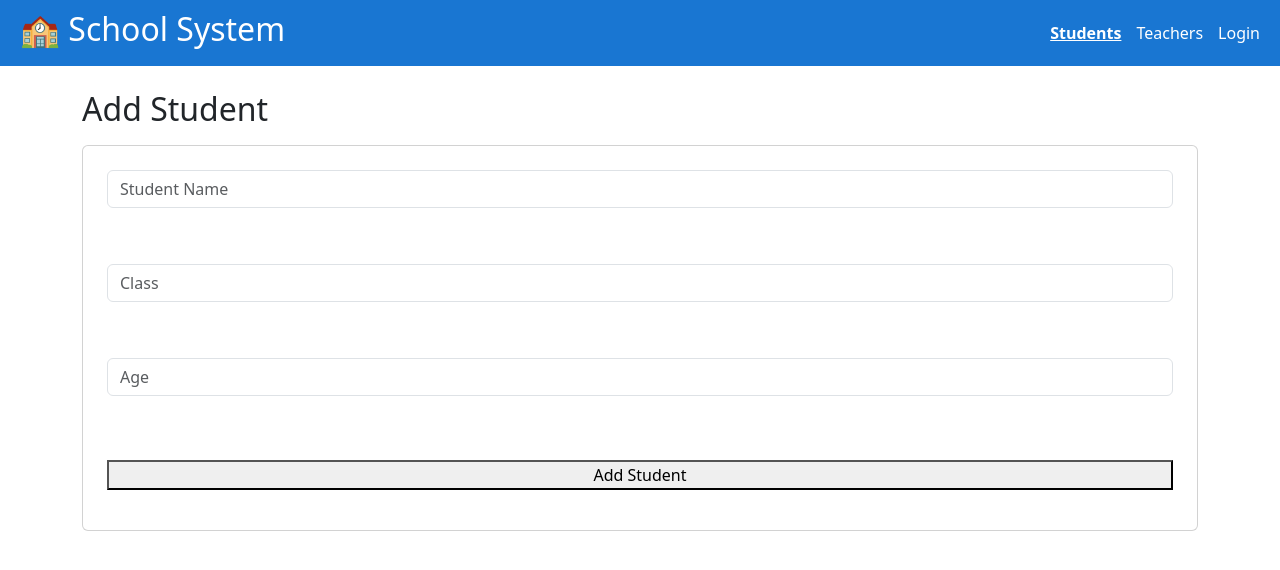
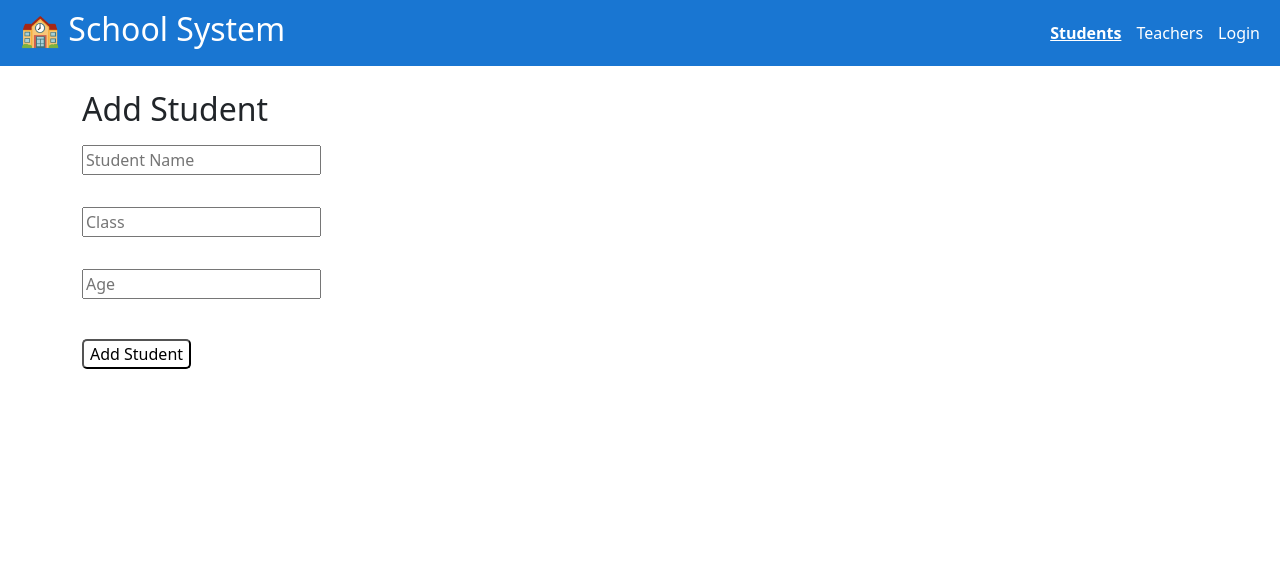
Before and after one commit to Arif-Umrani/schoolSystem-angular, an Angular app: page /students/add in a window 1280 px wide. Shown: the top 570 px of the page. Built offline with nearby package versions, Linux system fonts and the light colour scheme.

Commit message:
fix styling - student and teacher update

```diff
--- a/src/app/modules/students/student-add/student-add.html
+++ b/src/app/modules/students/student-add/student-add.html
@@ -1,10 +1,10 @@
 <div class="container mt-4">
   <h2 class="mb-3">Add Student</h2>
 
-  <form (ngSubmit)="addStudent()"  class="card p-4">
+  <form (ngSubmit)="addStudent()" >
     <input
       type="text"
-      class="form-control mb-2"
+      class="mb-2"
       placeholder="Student Name"
       [(ngModel)]="student.name"
       name="name">
@@ -13,7 +13,7 @@
 
     <input
       type="text"
-      class="form-control mb-2"
+      class="mb-2"
       placeholder="Class"
       [(ngModel)]="student.className"
       name="class">
@@ -22,7 +22,7 @@
 
     <input
       type="number"
-      class="form-control mb-3"
+      class="mb-3"
       placeholder="Age"
       [(ngModel)]="student.age"
       name="age">
@@ -33,7 +33,7 @@
         Add Student
       </button> -->
 
-      <button type="submit">
+      <button type="submit" class="actionBtn">
         {{ editIndex === null ? 'Add Student' : 'Update Student' }}
       </button>
 
--- a/src/app/modules/students/student-add/student-add.scss
+++ b/src/app/modules/students/student-add/student-add.scss
@@ -0,0 +1,5 @@
+.actionBtn {
+  background-color: #ffffff;
+  border-radius: 5px;
+  margin-right: 2px;
+}
--- a/src/app/modules/teachers/teacher-add/teacher-add.html
+++ b/src/app/modules/teachers/teacher-add/teacher-add.html
@@ -1,5 +1,5 @@
-<div>
-  <h2>Add Teacher</h2>
+<div class="container mt-4">
+  <h2 class="mb-3">Add Teacher</h2>
 
   <form (ngSubmit)="addTeacher()">
     <input type="text"
@@ -23,7 +23,7 @@
 
     <br><br>
 
-    <button type="submit">
+    <button type="submit" class="actionBtn">
       {{ editIndex === null ? 'Add Teacher' : 'Update Teacher'}}
     </button>
   </form>
--- a/src/app/modules/teachers/teacher-add/teacher-add.scss
+++ b/src/app/modules/teachers/teacher-add/teacher-add.scss
@@ -0,0 +1,5 @@
+.actionBtn {
+  background-color: #ffffff;
+  border-radius: 5px;
+  margin-right: 2px;
+}
```
